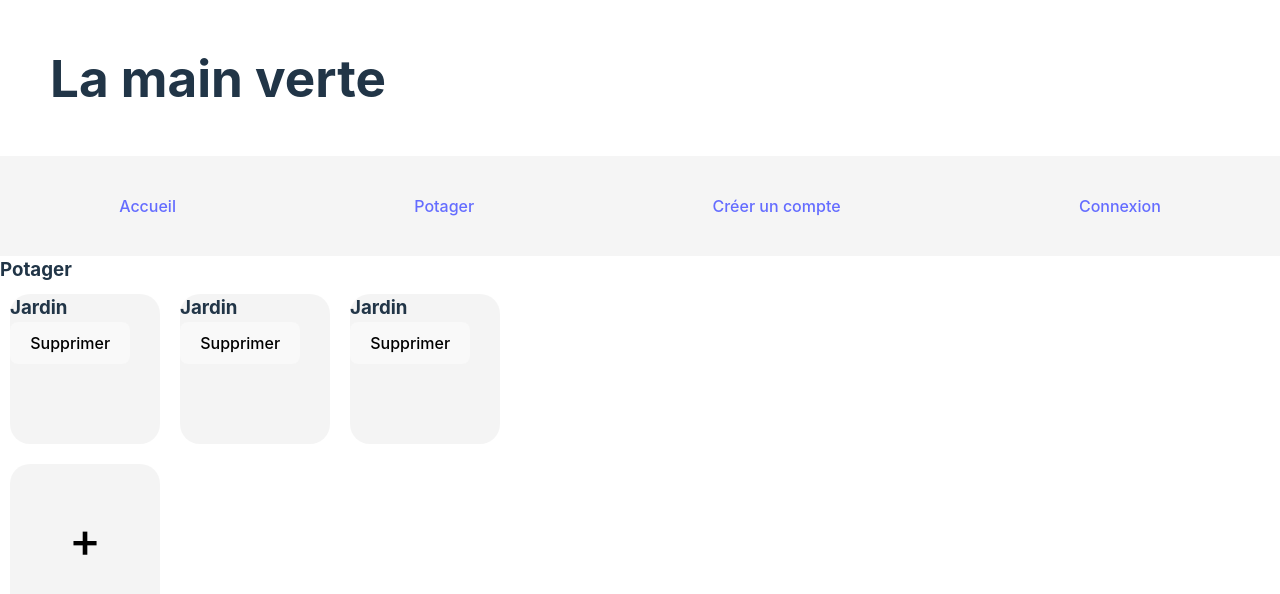
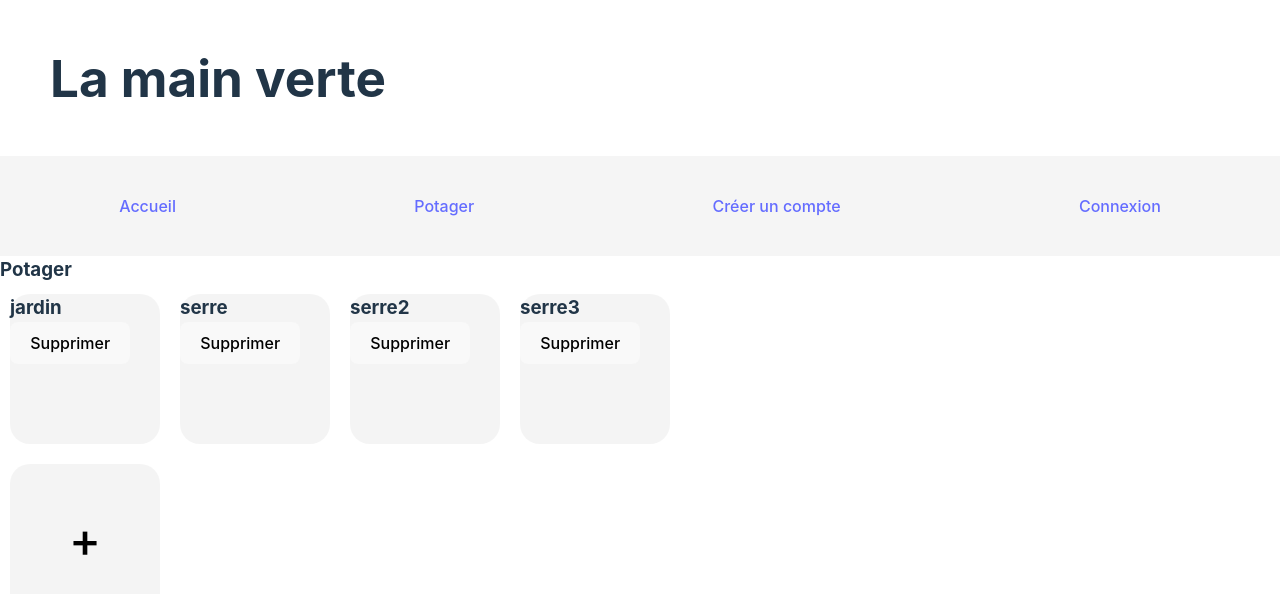
Before and after one commit to JulienKerami/lamainverte-front, a React (Vite) app in the folder La-main-verte/: page /potager in a window 1280 px wide. Shown: the top 594 px of the page. Built offline with nearby package versions, Linux system fonts and the light colour scheme.

Commit message:
potager update and zone waiting BDD

```diff
--- a/La-main-verte/src/Component/Data/data.js
+++ b/La-main-verte/src/Component/Data/data.js
@@ -77,7 +77,9 @@ export const zoneArray = [
     {id: 2,
     name: "serre"},
     {id: 3,
-        name: "serre2"}
+        name: "serre2"},
+    {id: 4,
+        name: "serre3"}
 
 
 ]
--- a/La-main-verte/src/Component/Potager/Potager.jsx
+++ b/La-main-verte/src/Component/Potager/Potager.jsx
@@ -1,42 +1,42 @@
-import  { useState} from 'react';
+import { useState } from 'react';
 import Zone from './Zone';
 import { zoneArray } from '../Data/data';
-import { useDispatch, useSelector } from 'react-redux'
-import  {addZone}  from '../store/slices/zonesSlice'
-import "./Potager.scss"
+import { useDispatch, useSelector } from 'react-redux';
+import './Potager.scss';
 
+// Composant Potager qui gère la liste des zones
+function Potager() {
+  // État local pour stocker la liste des zones
+  const [zones, setZones] = useState(zoneArray);
 
+  // Fonction pour ajouter une nouvelle zone (simulation côté front-end)
+  const addZone = () => {
+    console.log('Une nouvelle zone a été ajoutée'); // Affiche un message dans la console (à des fins de débogage)
+  };
 
-function Potager(props) {
-    const [zones, setZone] = useState(zoneArray);
-    const dispatch = useDispatch()
-    const zoneValue = useSelector((state)=> state.zones)
-
-    console.log(zoneValue);
-
-
-    const AddZoneHandle = () => {
-      console.log('Une nouvelle zone à été ajoutée');
-  }
-
+  // Rendu du composant
   return (
     <>
       <h3>Potager</h3>
 
+      {/* Section pour afficher la liste des zones */}
       <section className='zone-container'>
+        {/* Mapping à travers la liste des zones et rendu de chaque zone avec le composant Zone */}
         {zones.map((zone, index) => (
           <Zone key={index} nom={zone.name} />
         ))}
       </section>
 
+      {/* Section avec un bouton pour ajouter une nouvelle zone */}
       <section className='zone-container'>
-       <button className='zoneToAdd' onClick={()=> AddZoneHandle()}>+</button>
+        {/* Bouton avec une classe spécifique et événement de clic lié à la fonction addZone */}
+        <button className='zoneToAdd' onClick={addZone}>
+          +
+        </button>
       </section>
-
-
-
     </>
-    )
+  );
 }
 
+// Export du composant Potager pour qu'il puisse être utilisé ailleurs dans l'application
 export default Potager;
--- a/La-main-verte/src/Component/Potager/Zone.jsx
+++ b/La-main-verte/src/Component/Potager/Zone.jsx
@@ -1,14 +1,11 @@
-import {useState, useEffect } from 'react';
+import { useState, useEffect } from 'react';
 import './Zone.scss';
 
-function Zone() {
+function Zone(props) {
     // État pour stocker le nom actuel de la zone
-  const [name, setName] = useState("Jardin");
+    const [name, setName] = useState(props.nom);
 
-  // État pour stocker le nouveau nom pendant l'édition
-  const [newName, setNewName] = useState("");
-
-  // État pour suivre si l'édition est active ou non
+    // État pour suivre si l'édition du nom est active ou non
     const [nameEdit, setNameEdit] = useState(false);
 
     // Fonction pour supprimer la zone
@@ -21,16 +18,9 @@ function Zone() {
         setNameEdit(true);
     };
 
-  // Fonction pour enregistrer le nouveau nom
+    // Fonction pour enregistrer le nouveau nom et désactiver l'édition
     const saveName = () => {
-    setName(newName); // Mettre à jour le nom avec le nouveau nom
-    setNameEdit(false); // Désactiver le mode édition
-    setNewName(""); // Réinitialiser newName après l'enregistrement
-  };
-
-  // Fonction pour mettre à jour newName pendant l'édition
-  const editName = (e) => {
-    setNewName(e.target.value);
+        setNameEdit(false);
     };
 
     // Effet secondaire (vide pour l'instant, peut contenir des nettoyages si nécessaire)
@@ -42,15 +32,15 @@ function Zone() {
 
     // Rendu du composant
     return (
+        <>
             <div className='zone'>
-      {/* Si l'édition est active, afficher le champ de saisie et le bouton d'enregistrement */}
                 {nameEdit ? (
+                    // Si l'édition est active, afficher le champ de saisie et le bouton d'enregistrement
                     <>
                         <input
                             type="text"
                             placeholder="Nouveau nom"
-            value={newName}
-            onChange={editName}
+                            onChange={(e) => setName(e.target.value)}
                         />
                         <button onClick={saveName}>Enregistrer</button>
                     </>
@@ -63,6 +53,7 @@ function Zone() {
                     Supprimer
                 </button>
             </div>
+        </>
     );
 }
 
```
Lines whose indentation alone changed are shown as unchanged.
